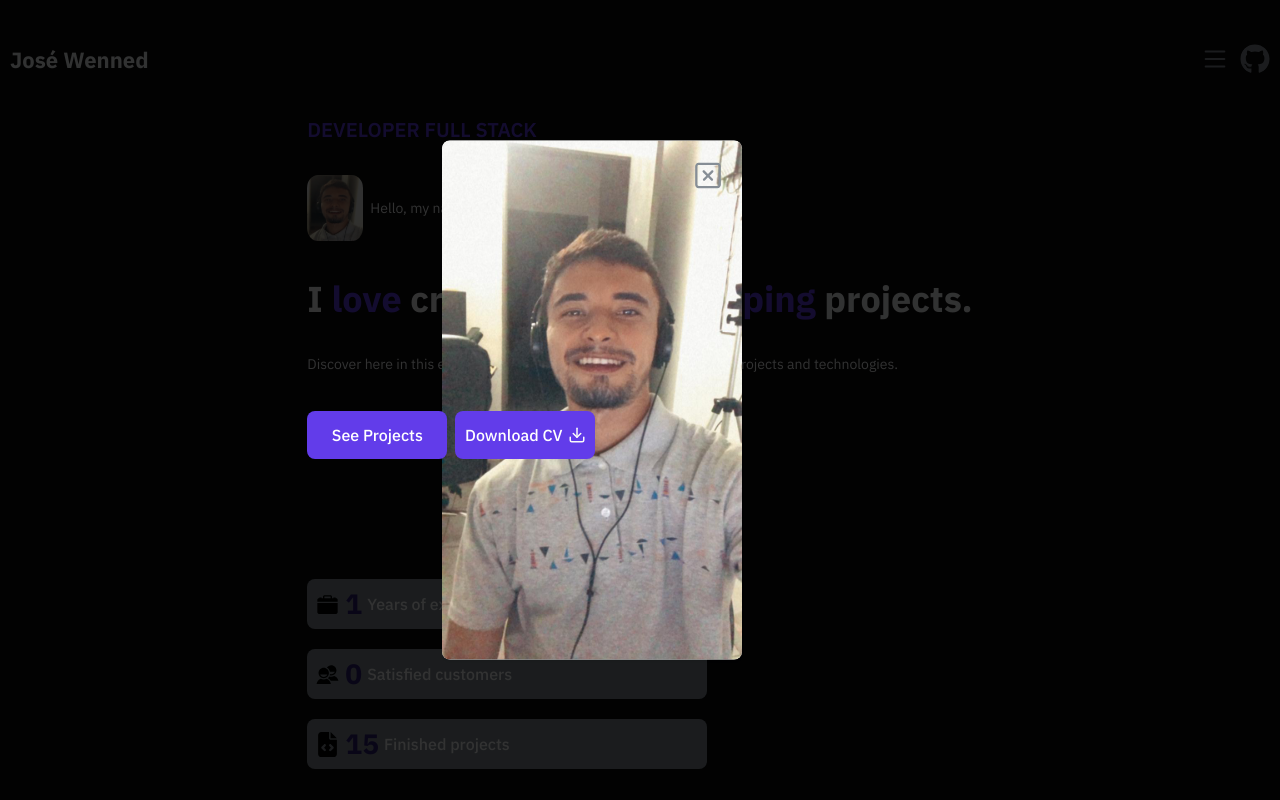
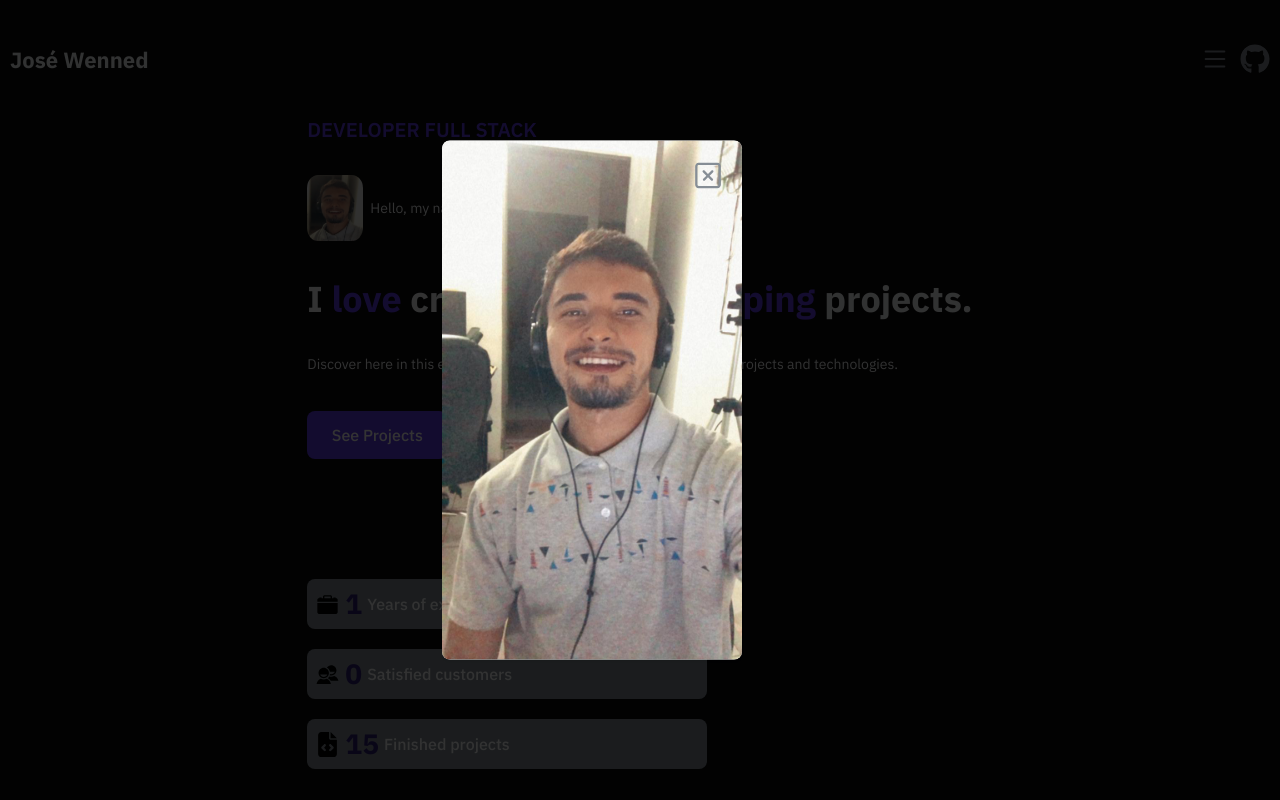
Before and after one commit to Kenzie-Academy-Brasil-Developers/Entrega---Portf-lio-de-Sucesso-JoseWenned, a React (Vite) app: page / in a window 1280 px wide. Both pictures are taken after a click on the picture 335 px from the left and 208 px from the top of the page. Shown: the top 800 px of the page. Built offline with nearby package versions, Linux system fonts and the light colour scheme.

Commit message:
feat: z-index container modal

```diff
--- a/src/Components/Modal/style.module.scss
+++ b/src/Components/Modal/style.module.scss
@@ -7,7 +7,7 @@
     height: 100%;
 
     background-color: rgba(0,0,0,0.8);
-    z-index: 0;
+    z-index: 1;
 
 }
 
@@ -23,7 +23,7 @@
     top: 50%;
     left: 45%;
     transform: translate(-50%, -50%);
-    z-index: 1;
+    z-index: 2;
     background-color: var(--color-white);
     box-shadow: 0 .125rem .25rem rgba(0,0,0,0.1);
 
@@ -35,7 +35,6 @@
     height: 100%;
 
     border-radius: 0.5rem;
-
 
 }
 
```
